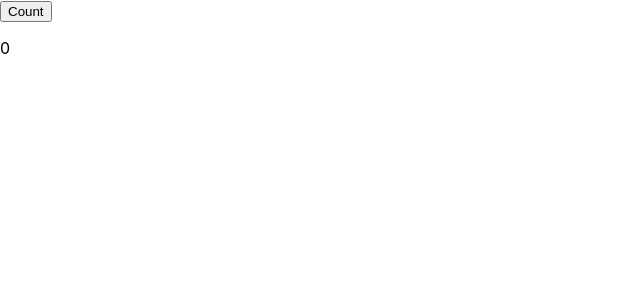
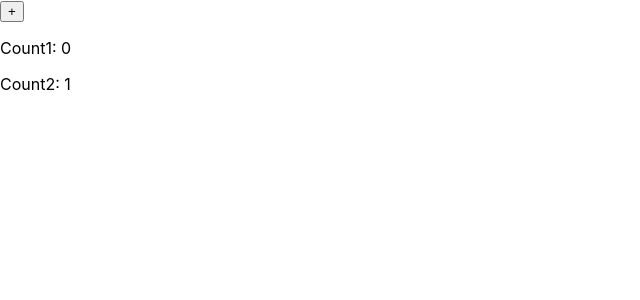
Before and after one commit to divinirakiza/advanced-react-hooks, a React (Vite) app: page / in a window 1280 px wide. Shown: the top 300 px of the page, without its empty margins (0-640 px from the left). Built offline with nearby package versions, Linux system fonts and the light colour scheme.

Commit message:
chore: useState object states

```diff
--- a/src/App.jsx
+++ b/src/App.jsx
@@ -11,12 +11,28 @@ const App = () => {
   // Renders only on initial state.
   useState(() => expensiveInitialState());
 
-  const [count, setCount] = useState(0);
+  // Base Setter
+  // const [count, setCount] = useState(0);
+
+  const [{count1, count2}, setCount] = useState({count1: 0, count2: 1});
 
   return (
     <div>
-      <button onClick={() => setCount(count + 1)}>Count</button>
-      <p>{count}</p>
+      {/* Will override the whole object */}
+      {/* <button onClick={() => setCount(curr => {count1: (curr.count1 + 1)} )}>+</button> */}
+
+      <button onClick={() =>
+                              setCount(curr => (
+                                { ...curr,
+                                  count1: (curr.count1 + 1)
+
+                                }))}>+</button>
+
+      {/* // No overwriting updates */}
+      {/* <button onClick={() => setCount(count => (count + 1))}>Count 3</button> */}
+
+      <p>Count1: {count1}</p>
+      <p>Count2: {count2}</p>
     </div>
   )
 
```
